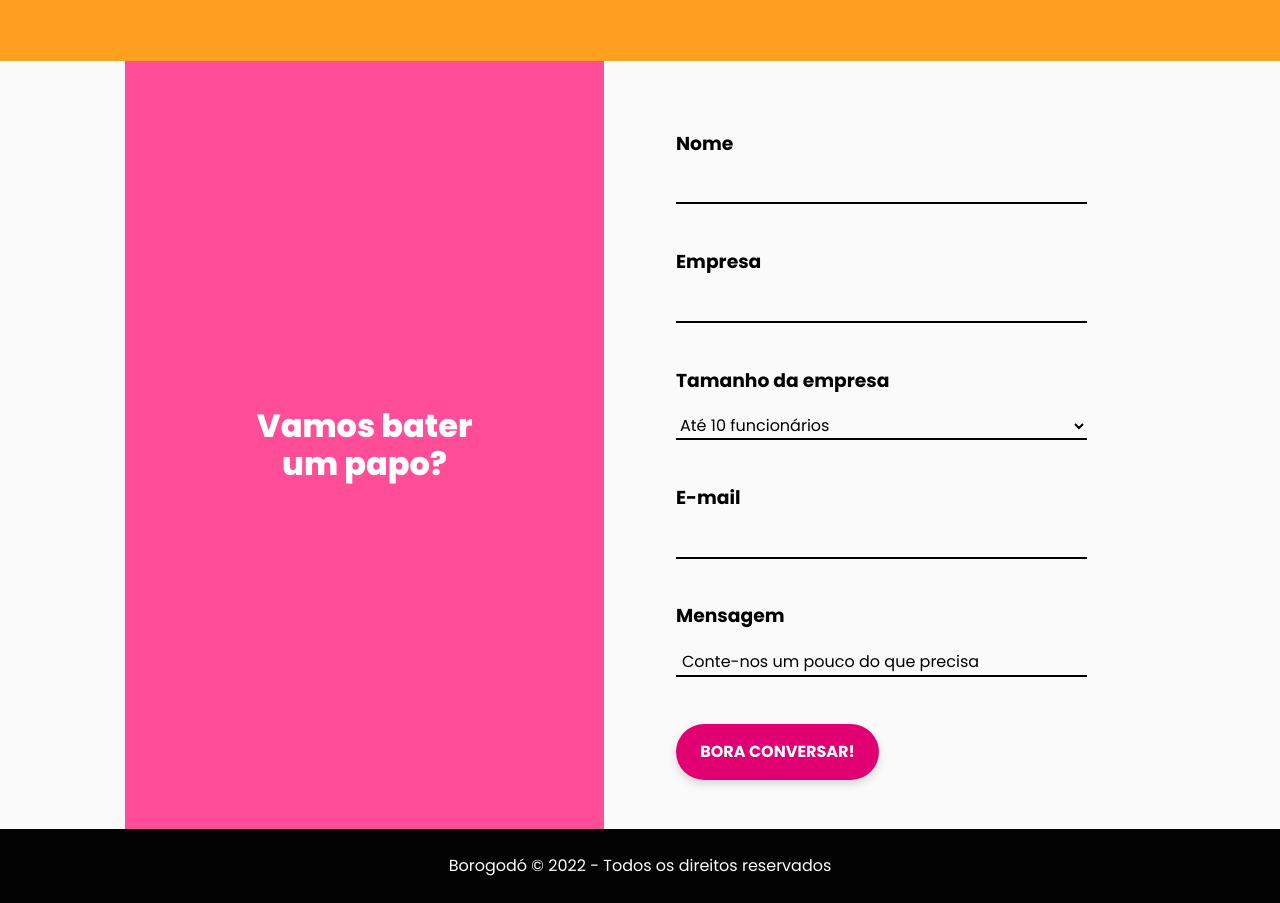
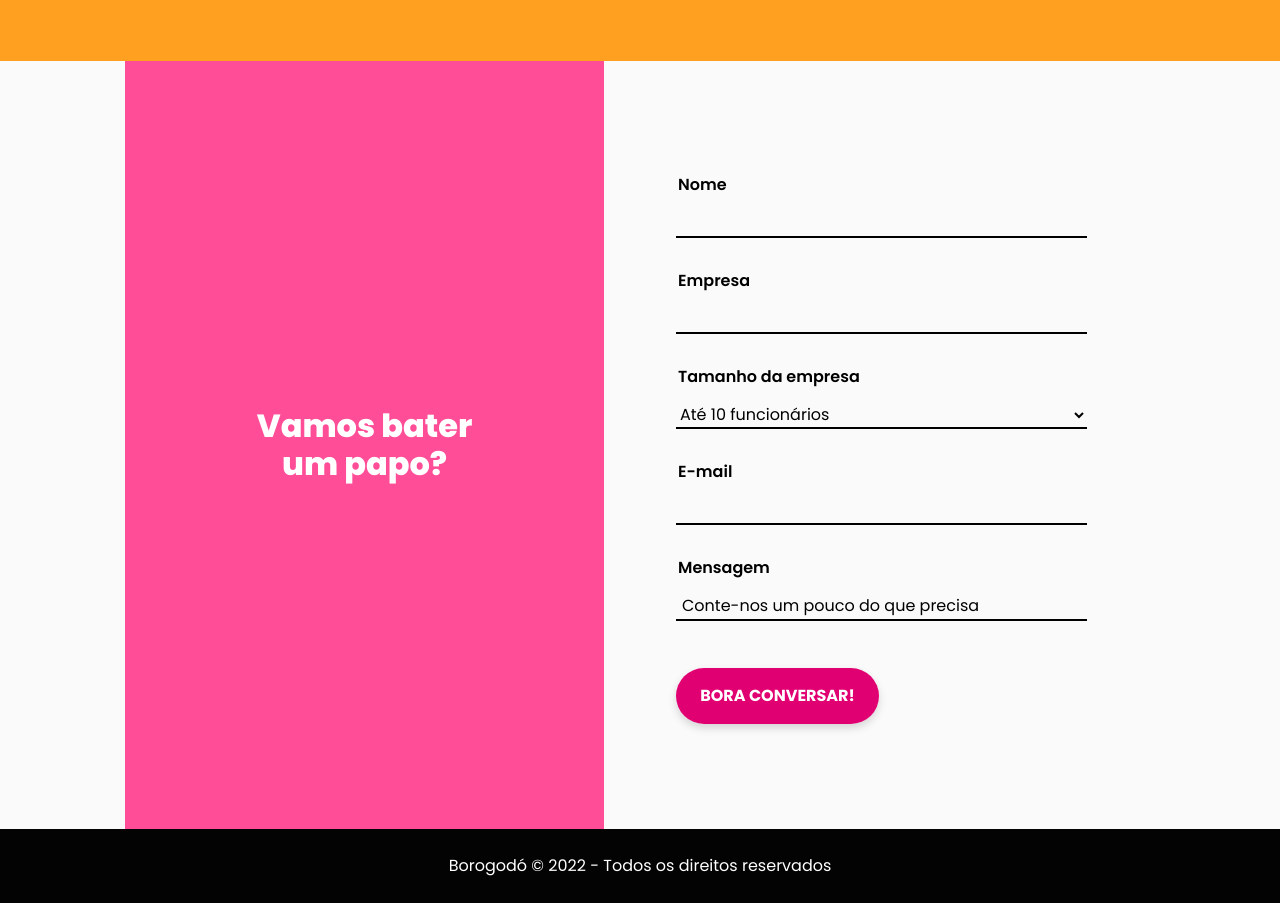
Before and after one commit to caiquesarkis/borogodo-next, a Next.js app: page /components/Contact in a window 1280 px wide. Shown: the part 4589-5492 px from the top of the page. Built offline with nearby package versions, Linux system fonts and the light colour scheme.

Commit message:
Naming correction

```diff
--- a/pages/components/Contact/index.module.css
+++ b/pages/components/Contact/index.module.css
@@ -46,7 +46,7 @@
   box-sizing: border-box;
 }
 
-.formTitles,
+.formTitle,
 textarea#desktop::placeholder,
 textarea#mobile::placeholder {
   font-style: normal;
```
